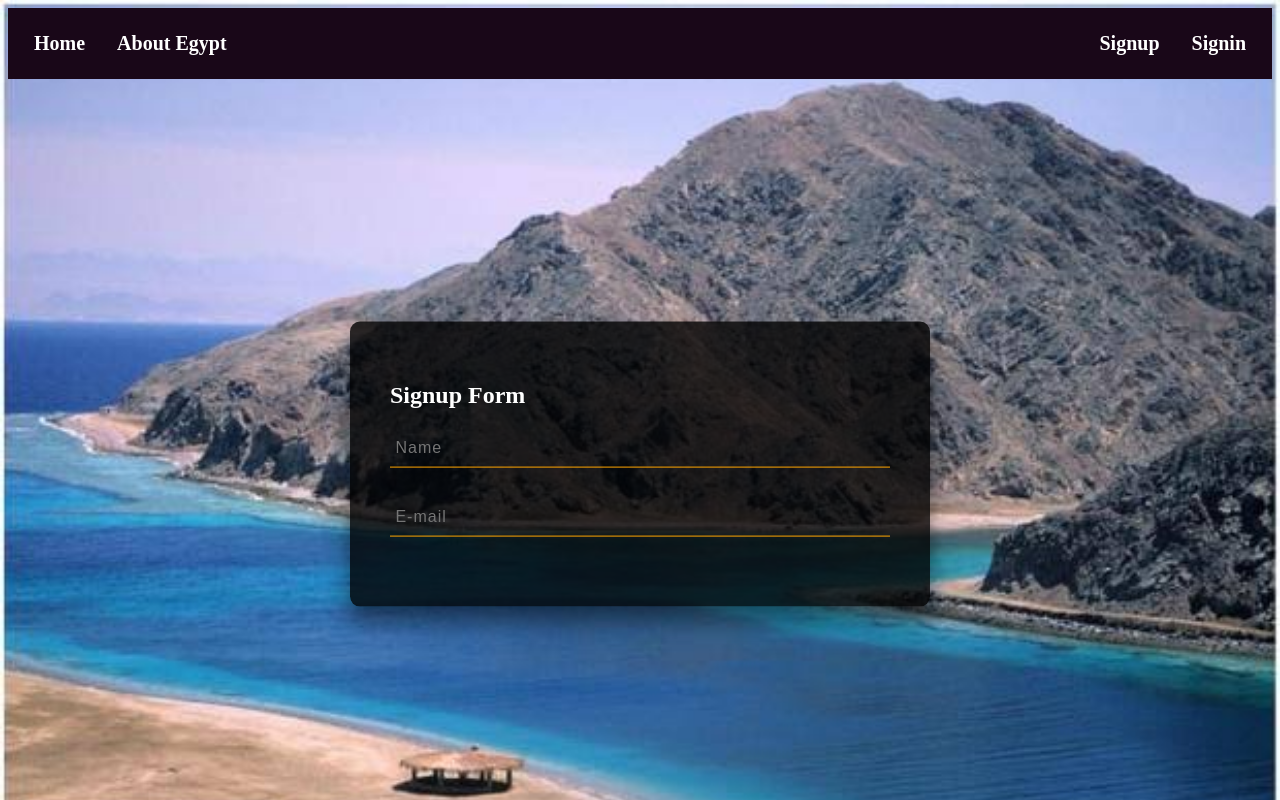
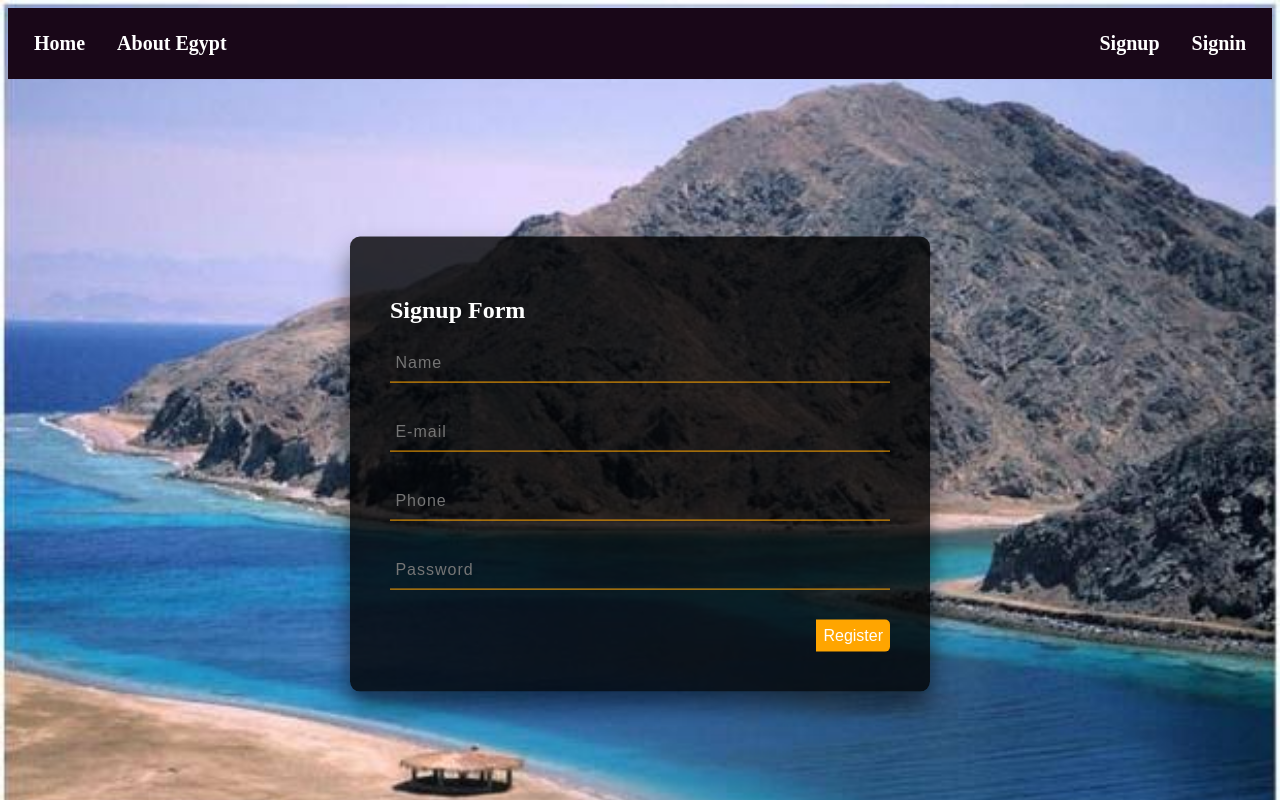
Before and after one commit to Nesma999/our-testing, a PHP site: page /register.php in a window 1280 px wide. Run offline with PHP 8.4, Linux system fonts and the light colour scheme.

Commit message:
Register (#19)
* insert data

* Update operations.php

* register page

* Update register.php

* Update register.php

```diff
--- a/register.php
+++ b/register.php
@@ -28,5 +28,18 @@
                     <input type="Email" name="email" placeholder=" E-mail" class="form-control mb-2" required>
                 </div>
 
+                      <div class="inputBox">
+                    <input type="text" name="phone" placeholder=" Phone" class="form-control mb-2" required>
+                </div>
+                     <div class="inputBox">
+                    <input type="password" name="password" placeholder=" Password" class="form-control mb-2" required>
+                </div>
+
+                <button class="btn btn-success" name="btn_save"> Register </button>
+            </form>
+        </div>
+
+
+
 </body>
 </html>
```
